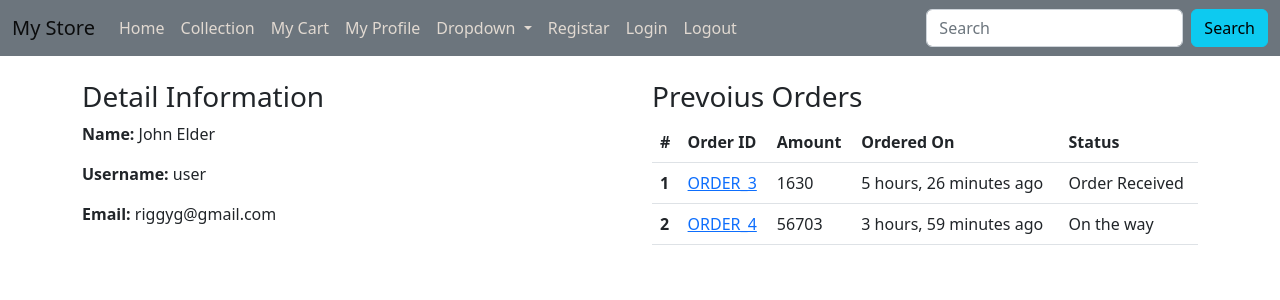
After one commit to RomanVII-2022/My-E-Shop, a Django app: page /members/profile in a window 1280 px wide. The commit adds this page. Shown: the top 300 px of the page. Run offline with Django 4.2, Linux system fonts and the light colour scheme; a user stored in the database is signed in; data comes from the database, SQL or seed files in the repository; both versions use the stored data as it was after the commit; some libraries are stand-ins or nearby versions.

Commit message:
second commit

```diff
--- a/members/urls.py
+++ b/members/urls.py
@@ -14,9 +14,11 @@ Including another URLconf
     2. Add a URL to urlpatterns:  path('blog/', include('blog.urls'))
 """
 from django.urls import path
-from .views import RegistrationView, LoginView
+from .views import RegistrationView, LoginView, ProfileView, OrderDetailView
 
 urlpatterns = [
     path('registar', RegistrationView.as_view(), name="registar"),
     path('login', LoginView.as_view(), name='login'),
+    path('profile', ProfileView.as_view(), name="profile"),
+    path('orderdetail/<int:pk>', OrderDetailView.as_view(), name='orderdetail'),
 ]
--- a/members/views.py
+++ b/members/views.py
@@ -1,10 +1,11 @@
-from django.shortcuts import render
-from django.views.generic import CreateView
+from django.shortcuts import render, redirect
+from django.views.generic import CreateView, TemplateView, DetailView
 from django.contrib.auth.views import LoginView
 from django.contrib.auth.forms import AuthenticationForm
 from .forms import RegistrationForm
 from django.urls import reverse_lazy
 from django.contrib.messages.views import SuccessMessageMixin
+from myapp.models import Order
 
 # Create your views here.
 class RegistrationView(SuccessMessageMixin, CreateView):
@@ -32,5 +33,44 @@ class LoginView(LoginView):
         if "next" in self.request.GET:
             next_url = self.request.GET.get('next')
             return next_url
+        elif "back" in self.request.GET:
+            back_url = self.request.GET.get('back')
+            return back_url
         else:
             return self.success_url
+
+
+
+class ProfileView(TemplateView):
+    template_name = "profile.html"
+
+    def dispatch(self, request, *args, **kwargs):
+        if request.user.is_authenticated and request.user:
+            pass
+        else:
+            return redirect('login?back=/members/profile')
+        return super().dispatch(request, *args, **kwargs)
+
+
+    def get_context_data(self, **kwargs):
+        context = super().get_context_data(**kwargs)
+        user = self.request.user
+        context["user"] = user
+        orders = Order.objects.filter(cart__user=user)
+        context['orders'] = orders
+        return context
+
+
+class OrderDetailView(DetailView):
+    template_name = "orderdetail.html"
+    model = Order
+
+    def dispatch(self, request, *args, **kwargs):
+        if request.user.is_authenticated and request.user:
+            order_id = self.kwargs['pk']
+            order_obj = Order.objects.get(id=order_id)
+            if request.user != order_obj.cart.user:
+                return redirect('profile')
+        else:
+            return redirect('login?back=/members/profile')
+        return super().dispatch(request, *args, **kwargs)
--- a/myapp/admin.py
+++ b/myapp/admin.py
@@ -1,7 +1,8 @@
 from django.contrib import admin
-from .models import Category, Product, Cart, CartProduct, Order
+from .models import Category, Product, Cart, CartProduct, Order, Admin
 
 # Register your models here.
+admin.site.register(Admin)
 admin.site.register(Category)
 admin.site.register(Product)
 admin.site.register(Cart)
--- a/myapp/models.py
+++ b/myapp/models.py
@@ -3,6 +3,17 @@ from datetime import datetime
 from django.contrib.auth.models import User
 
 # Create your models here.
+class Admin(models.Model):
+    user = models.OneToOneField(User, on_delete=models.CASCADE)
+    full_name = models.CharField(max_length=200)
+    image = models.ImageField(null=True, blank=True, upload_to="images/")
+    mobile = models.CharField(max_length=12)
+
+
+    def __str__(self):
+        return self.full_name
+
+
 class Category(models.Model):
     name = models.CharField(max_length=200)
     image = models.ImageField(null=True, blank=True, upload_to="images/")
--- a/myapp/urls.py
+++ b/myapp/urls.py
@@ -15,7 +15,7 @@ Including another URLconf
 """
 from django.urls import path
 from . import views
-from .views import AddCartView, MyCartView, CartManageView, EmptyCartView, CheckoutView
+from .views import AddCartView, MyCartView, CartManageView, EmptyCartView, CheckoutView, SearchView
 
 urlpatterns = [
     path('', views.home, name="home"),
@@ -27,4 +27,5 @@ urlpatterns = [
     path('managecart/<int:cart_id>', CartManageView.as_view(), name='managecart'),
     path('emptycart', EmptyCartView.as_view(), name="emptycart"),
     path('checkout', CheckoutView.as_view(), name='checkout'),
+    path('search', SearchView.as_view(), name='search'),
 ]
--- a/myproject/settings.py
+++ b/myproject/settings.py
@@ -37,6 +37,7 @@ INSTALLED_APPS = [
     'django.contrib.contenttypes',
     'django.contrib.sessions',
     'django.contrib.messages',
+    'django.contrib.humanize',
     'django.contrib.staticfiles',
     'myapp.apps.MyappConfig',
     'members.apps.MembersConfig',
--- a/templates/base.html
+++ b/templates/base.html
@@ -29,6 +29,9 @@
               <li class="nav-item">
                 <a class="nav-link" style="color: #E1D9D1" href="{% url 'mycart' %}">My Cart</a>
               </li>
+              <li class="nav-item">
+                <a class="nav-link" style="color: #E1D9D1" href="{% url 'profile' %}">My Profile</a>
+              </li>
               <li class="nav-item dropdown">
                 <a class="nav-link dropdown-toggle" style="color: #E1D9D1" href="#" role="button" data-bs-toggle="dropdown" aria-expanded="false">
                   Dropdown
@@ -50,9 +53,9 @@
                 <a class="nav-link" style="color: #E1D9D1" href="{% url 'logout' %}">Logout</a>
               </li>
             </ul>
-            <form class="d-flex" role="search">
-              <input class="form-control me-2" type="search" placeholder="Search" aria-label="Search">
-              <button class="btn btn-outline-success" type="submit">Search</button>
+            <form class="d-flex" role="search" method="GET" action="search">
+              <input class="form-control me-2" name="search" type="search" placeholder="Search" aria-label="Search" required>
+              <button class="btn btn-info" type="submit">Search</button>
             </form>
           </div>
         </div>
--- /dev/null
+++ b/templates/profile.html
@@ -0,0 +1,45 @@
+{% extends 'base.html' %}
+
+{% block title %} My profile {% endblock title %}
+
+{% block content %}
+<br/>
+<div class="container">
+    <div class="row">
+        <div class="col-md-6">
+            <h3>Detail Information</h3>
+            <p><span class="fw-bold">Name:</span> {{user.first_name}} {{user.last_name}}</p>
+            <p><span class="fw-bold">Username:</span> {{user.username}}</p>
+            <p><span class="fw-bold">Email:</span> {{user.email}}</p>
+        </div>
+        <div class="col-md-6">
+            <h3>Prevoius Orders</h3>
+            <table class="table">
+                <thead>
+                  <tr>
+                    <th scope="col">#</th>
+                    <th scope="col">Order ID</th>
+                    <th scope="col">Amount</th>
+                    <th scope="col">Ordered On</th>
+                    <th scope="col">Status</th>
+                  </tr>
+                </thead>
+                <tbody>
+                 {% for order in orders %}
+                  <tr>
+                    <th scope="row">{{forloop.counter}}</th>
+                    <td><a href="{% url 'orderdetail' order.pk %}">ORDER_{{order.id}}</a></td>
+                    <td>{{order.total}}</td>
+                    <td>{{order.created_at|timesince}} ago</td>
+                    <td>{{order.order_status}}</td>
+                  </tr>
+                  {% endfor %}
+                </tbody>
+            </table>
+        </div>
+    </div>
+</div>
+
+
+
+{% endblock content %}
```
Also changed, not shown: myapp/views.py (+18 -1 lines), templates/home.html (+33 -0 lines), templates/orderdetail.html (added, +48 -0 lines), templates/search.html (added, +28 -0 lines), db.sqlite3, myapp/migrations/0008_admin.py (added), myapp/migrations/0009_alter_admin_image.py (added).
